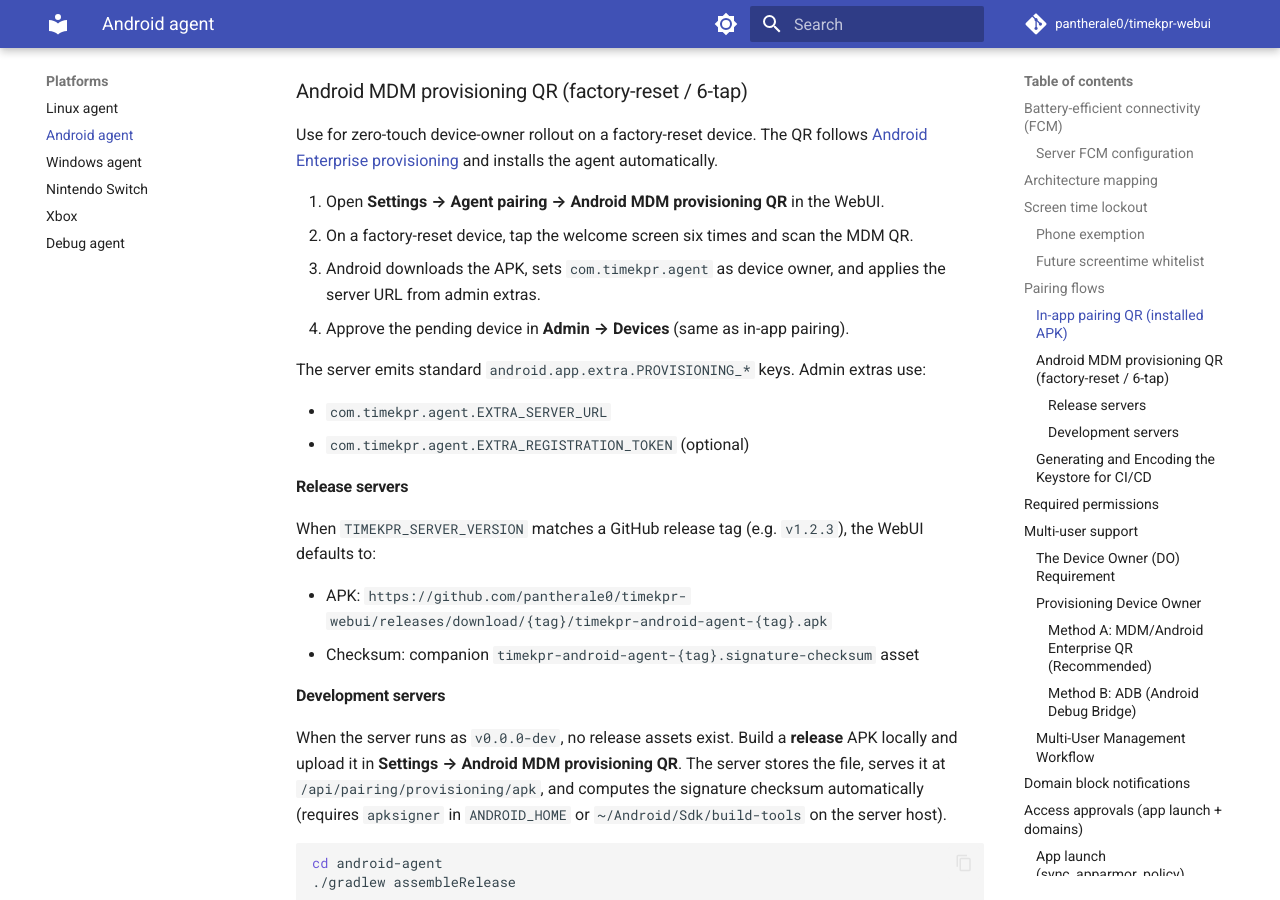
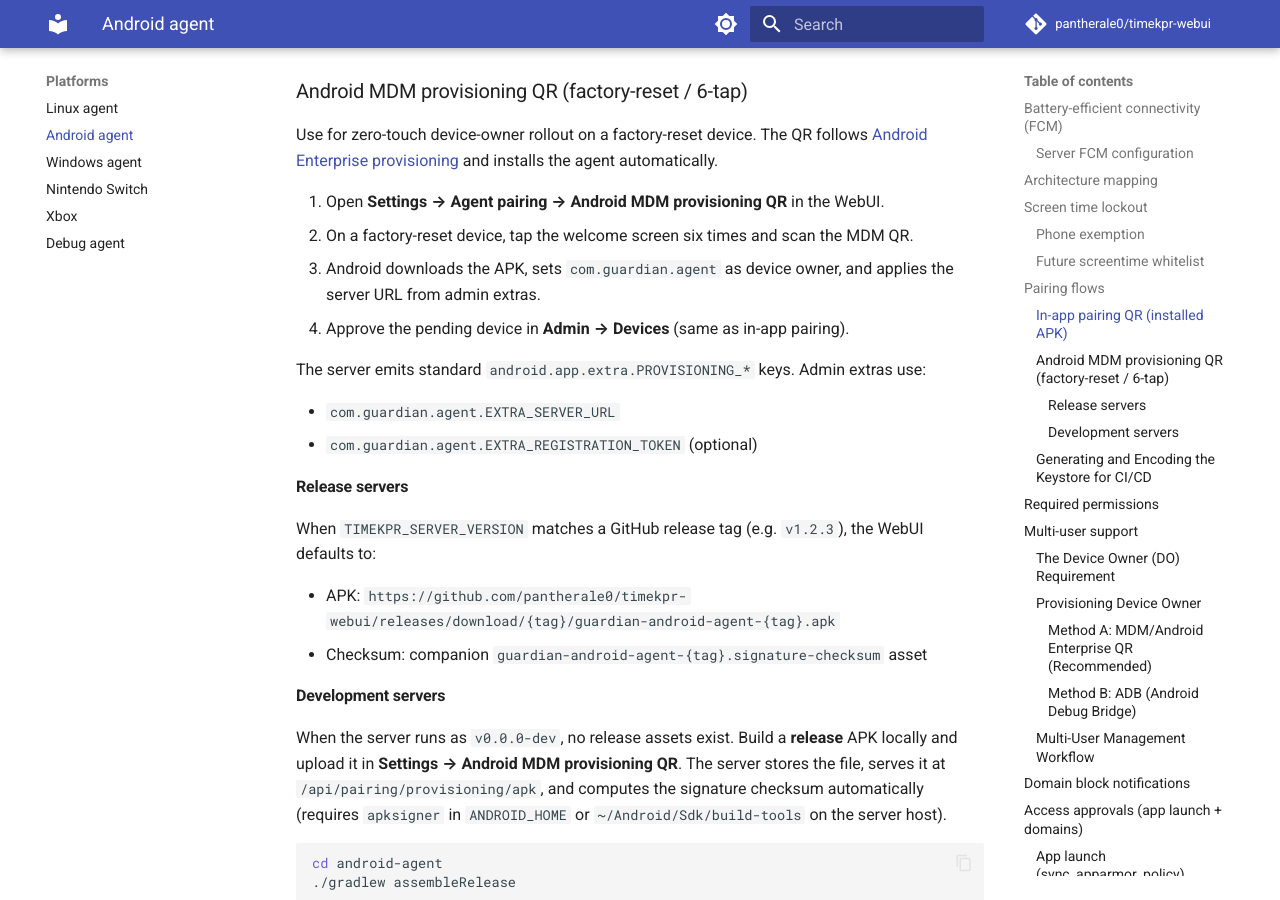
Before and after one commit to Guardian-Parental-Controls/docs, an MkDocs documentation site: the page built from docs/platforms/android-agent.md, in a window 1280 px wide and 900 px high, scrolled down 3105 px. Built offline with MkDocs 1.6.1 and Material for MkDocs 9.7.7, drawn with Linux system fonts in a browser that asks for light colours; comment, search, counter and statistics services are not loaded; the version menu is left out; some of the changed text lies outside the part shown.

Commit message:
fix: update Android agent references from 'timekpr' to 'guardian' across documentation and codebase

````diff
--- a/docs/platforms/android-agent.md
+++ b/docs/platforms/android-agent.md
@@ -91,20 +91,20 @@ Use for zero-touch device-owner rollout on a factory-reset device. The QR follow
 
 1. Open **Settings → Agent pairing → Android MDM provisioning QR** in the WebUI.
 2. On a factory-reset device, tap the welcome screen six times and scan the MDM QR.
-3. Android downloads the APK, sets `com.timekpr.agent` as device owner, and applies the server URL from admin extras.
+3. Android downloads the APK, sets `com.guardian.agent` as device owner, and applies the server URL from admin extras.
 4. Approve the pending device in **Admin → Devices** (same as in-app pairing).
 
 The server emits standard `android.app.extra.PROVISIONING_*` keys. Admin extras use:
 
-- `com.timekpr.agent.EXTRA_SERVER_URL`
-- `com.timekpr.agent.EXTRA_REGISTRATION_TOKEN` (optional)
+- `com.guardian.agent.EXTRA_SERVER_URL`
+- `com.guardian.agent.EXTRA_REGISTRATION_TOKEN` (optional)
 
 #### Release servers
 
 When `TIMEKPR_SERVER_VERSION` matches a GitHub release tag (e.g. `v1.2.3`), the WebUI defaults to:
 
-- APK: `https://github.com/pantherale0/timekpr-webui/releases/download/{tag}/timekpr-android-agent-{tag}.apk`
-- Checksum: companion `timekpr-android-agent-{tag}.signature-checksum` asset
+- APK: `https://github.com/pantherale0/timekpr-webui/releases/download/{tag}/guardian-android-agent-{tag}.apk`
+- Checksum: companion `guardian-android-agent-{tag}.signature-checksum` asset
 
 #### Development servers
 
@@ -199,7 +199,7 @@ If the device is already set up and you do not want to perform a factory reset,
 1. Enable **Developer Options** and **USB Debugging** on the target device.
 2. Connect the device to your computer and run the following command:
    ```bash
-   adb shell dpm set-device-owner com.timekpr.agent/.admin.TimeKprDeviceAdminReceiver
+   adb shell dpm set-device-owner com.guardian.agent/.admin.GuardianDeviceAdminReceiver
    ```
 
 !!! warning "ADB Device Owner blockers"
@@ -413,7 +413,7 @@ The Android agent handles this automatically:
 3. Installs via `PackageInstaller` (silent when device owner; may prompt on sideload-only installs per Android platform rules)
 4. Reconnects after install via `PACKAGE_REPLACED` / install callback
 
-**Release servers:** APK from `https://github.com/pantherale0/timekpr-webui/releases/download/{tag}/timekpr-android-agent-{tag}.apk` with companion `.signature-checksum` asset.
+**Release servers:** APK from `https://github.com/pantherale0/timekpr-webui/releases/download/{tag}/guardian-android-agent-{tag}.apk` with companion `.signature-checksum` asset.
 
 **Development servers:** Upload a signed release APK in **Settings → Android MDM provisioning QR**; the server serves it at `/api/pairing/provisioning/apk` and includes that URL in the update response.
 
````
Also changed, not shown: other parts of docs/platforms/android-agent.md (+1 -1 lines).
